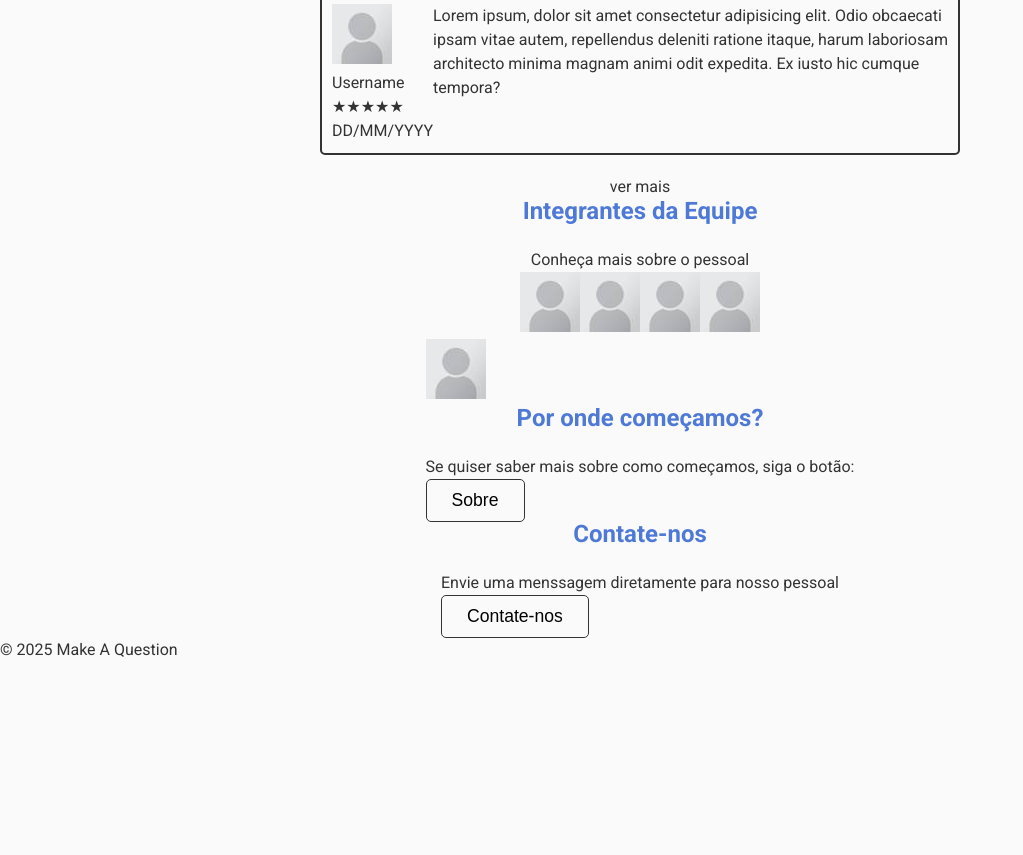
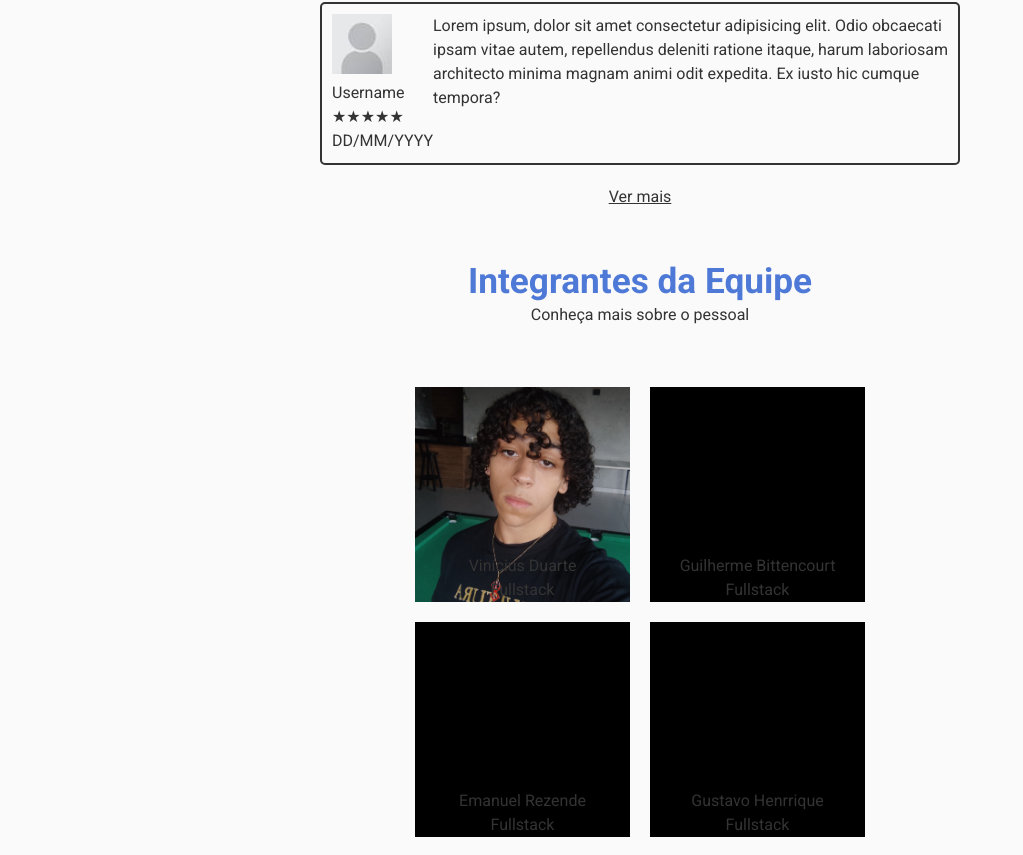
Before and after one commit to coffee-and-code-enterprise/make-a-question, a React (Vite) app: page /introduction in a window 1280 px wide. Shown: the part 1305-2160 px from the top of the page, without its empty margins (0-1023 px from the left). Before the commit the page ends 1967 px from the top, so only its background shows below. Built offline with nearby package versions, Linux system fonts and the light colour scheme.

Commit message:
Introduction quase concluido

```diff
--- a/src/assets/css/index.css
+++ b/src/assets/css/index.css
@@ -60,6 +60,7 @@ main {
 
 h2 {
   color: var(--crayola-blue);
+  font-size: 2.2rem;
 }
 
 p {
--- a/src/pages/Introduction.jsx
+++ b/src/pages/Introduction.jsx
@@ -36,7 +36,7 @@ function Introduction() {
                     <Rating />
                     <Rating />
 
-                    <p>ver mais</p>
+                    <a href="">Ver mais</a>
                 </div>
             </section>
 
@@ -47,24 +47,33 @@ function Introduction() {
                 </div>
 
                 <div className={styles.membersImage}>
-                    <img src={icon} alt="" />
-                    <img src={icon} alt="" />
-                    <img src={icon} alt="" />
-                    <img src={icon} alt="" />
+                    <div className={`${styles.imageIcon} ${styles.vini}`}>
+                        <p className={styles.nameIcon}>Vinícius Duarte</p>
+                        <p className={styles.nameIcon}>Fullstack</p>
+                    </div>
+                    <div className={`${styles.imageIcon} ${styles.gui}`}>
+                        <p className={styles.nameIcon}>Guilherme Bittencourt</p>
+                        <p className={styles.nameIcon}>Fullstack</p>
+                    </div>
+                    <div className={`${styles.imageIcon} ${styles.caze}`}>
+                        <p className={styles.nameIcon}>Emanuel Rezende</p>
+                        <p className={styles.nameIcon}>Fullstack</p>
+                    </div>
+                    <div className={`${styles.imageIcon} ${styles.em}`}>
+                        <p className={styles.nameIcon}>Gustavo Henrrique</p>
+                        <p className={styles.nameIcon}>Fullstack</p>
+                    </div>
                 </div>
             </section>
 
             <section className={styles.aboutSection}>
 
-                <img src={icon} alt="" />
+                <img className={styles.imageAbout} src={icon} alt="" />
 
-                <div className={styles.aboutSection}>
-                    <div className={styles.sectionTitle}>
+                <div className={`${styles.sectionTitle} ${styles.tittleAbout}`}>
                         <h2>Por onde começamos?</h2>
-                        <p>Se quiser saber mais sobre como começamos, siga o botão:</p>
-                    </div>
-
-                    <Link to="/about"><button className={styles.linkButton}>Sobre</button></Link>
+                        <p className={styles.aboutP}>Se quiser saber mais sobre como começamos, siga o botão:</p>
+                        <Link to="/about"><button className={`${styles.linkButton} ${styles.aboutButton}`}>Sobre</button></Link>
                 </div>
             </section>
 
--- a/src/pages/Introduction.module.css
+++ b/src/pages/Introduction.module.css
@@ -1,9 +1,19 @@
+main{
+    display: flex;
+    flex-flow: column nowrap;
+    justify-content: start;
+    gap: 10px;
+}
+
+a{
+    color: inherit;
+}
 
 /*Padronizações*/
 /*Titulos*/
 .sectionTitle{
     display: flex;
-    gap: 25px;
+    gap: 10px;
     flex-flow: column nowrap;
     align-items: center;
 }
@@ -22,7 +32,7 @@
     font-size: 1.1rem;
     background-color: inherit;
     border: 1px solid var(--text);
-    transition: padding 0.5s ease-in-out, opacity 0.5 s ease-in-out;
+    transition: padding 0.5s ease-in-out, opacity 0.5s ease-in-out;
 }
 
 .linkButton:hover{
@@ -76,6 +86,67 @@
     gap: 20px;
 }
 
+/*Seção Members*/
+.membersSection{
+    padding: 50px 0px;
+    display: flex;
+    flex-flow: column nowrap;
+    align-items: center;
+    gap: 60px;
+    width: 100%;
+}
+
+.membersImage{
+    display: grid;
+    height: 450px;
+    width: 450px;
+    gap: 20px;
+    grid: 1fr 1fr / 1fr 1fr;
+}
+
+.imageIcon{
+    display: flex;
+    flex-flow: column nowrap;
+    justify-content: end;
+    align-items: center;
+
+    background-color: black;
+
+}
+
+.vini{
+    background-image: url("/imgs/vini.jpg");
+    background-size: cover;
+    background-position: center;
+}
+
+/*Seção Sobre*/
+
+.imageAbout{
+    width: 250px;
+    height: 250px;
+}
+
+.aboutSection{
+    padding: 100px 0px;
+    display: flex;
+    flex-flow: row nowrap;
+    justify-content: space-between;
+    gap: 40px;
+    width: 50%;
+}
+
+.tittleAbout{
+    padding: 30px;
+    gap: 50px;
+    align-items: center;
+}
+
+.aboutP{
+    width: 250px;
+    align-self: flex-start;
+}
+
 /*Animações*/
 @keyframes bounce{
     0%, 100% {
```
Also changed, not shown: public/imgs/vini.jpg (added).
